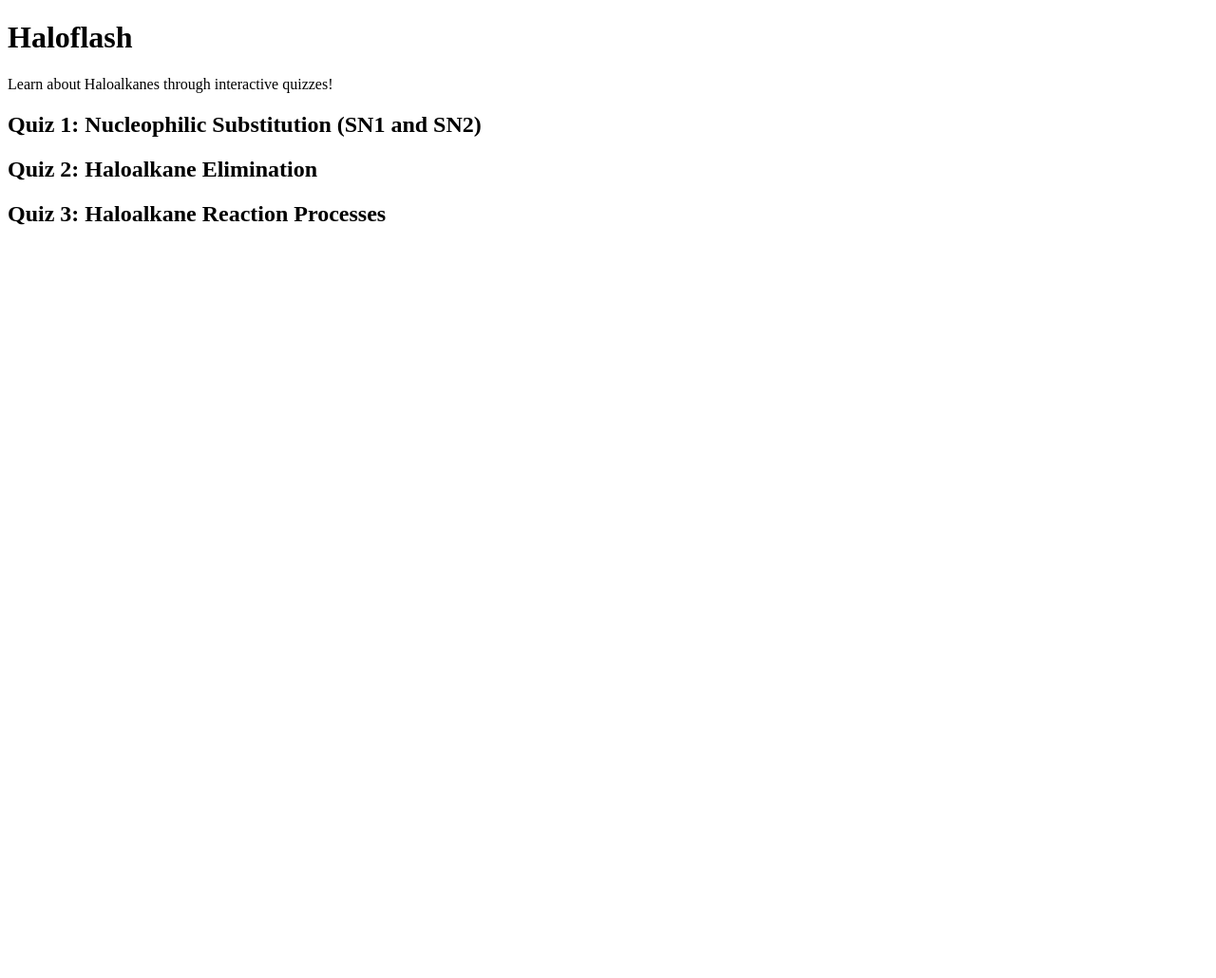
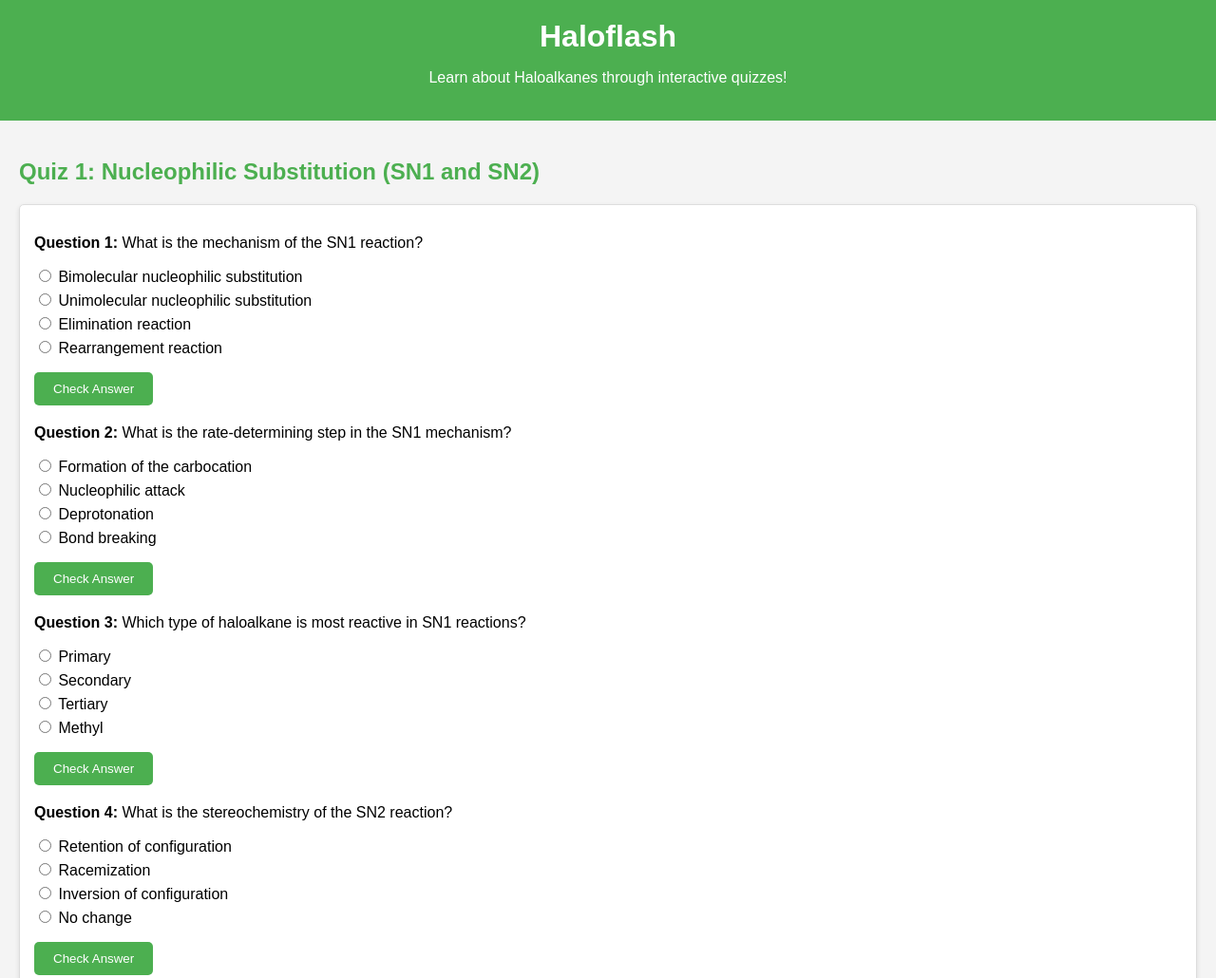
Before and after one commit to Ikrmmmm/Haloflash, a plain HTML site: page index.html in a window 1280 px wide. Shown: the top 1030 px of the page at 95% size. Before the commit the page ends 800 px from the top, so only its background shows below. Drawn offline with Linux system fonts and the light colour scheme.

Commit message:
Update index.html

```diff
--- a/index.html
+++ b/index.html
@@ -4,7 +4,7 @@
   <meta charset="UTF-8">
   <meta name="viewport" content="width=device-width, initial-scale=1.0">
   <title>Haloflash</title>
-  <link rel="stylesheet" href="styles.css">
+  <link rel="stylesheet" href="haloflash.css">
 </head>
 <body>
   <header>
@@ -38,6 +38,6 @@
     </section>
   </main>
 
-  <script src="script.js"></script>
+  <script src="haloflash.js"></script>
 </body>
 </html>
```
